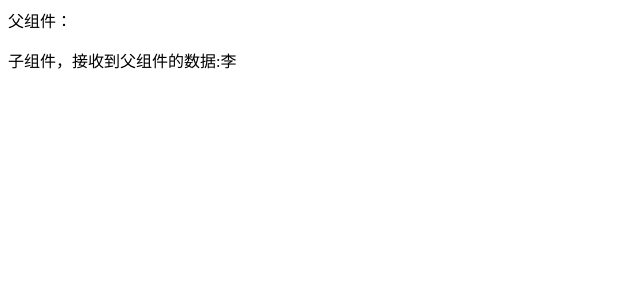
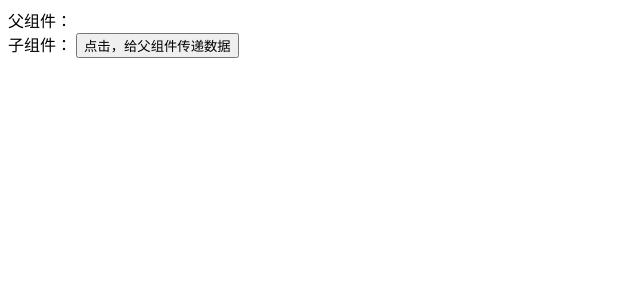
Before and after one commit to ElisabethLi0618/react2, a React (Create React App) app: page / in a window 1280 px wide. Shown: the top 300 px of the page, without its empty margins (0-640 px from the left). Built offline with nearby package versions, Linux system fonts and the light colour scheme.

Commit message:
子组件传递父组件

```diff
--- a/src/index.js
+++ b/src/index.js
@@ -5,30 +5,45 @@ import ReactDOM from 'react-dom';
 
 // 父组件
 class Parent extends React.Component {
+    //父组件初始状态是空的内容  子组件调用之后接收子组件传递过来的数据
     state ={
-        lastName: '李'
+        parentMsg:''
+    }
+    //提供回调函数，用来接收数据
+    getChildMsg = data => {
+        console.log('接收到子组件中传递过来的数据：', data)
+        this.setState({
+            parentMsg: data
+        })
     }
 
     render(){
         return(
             <div className="parent">
-                父组件：
-                <Child name={this.state.lastName} />
+                父组件：{this.state.parentMsg}
+                <Child getMsg={this.getChildMsg} />
             </div>
         )
     }
 }
 
 //子组件
-const Child = props => {
-    console.log('子组件',props)
-    return(
-        <div className="child">
-            {/* 父组件的数据就是state的数据 李 */}
-            <p>子组件，接收到父组件的数据:{props.name} </p>
-        </div>
-    )
-
+class Child extends React.Component {
+    state ={
+        msg: '玩手机'
+    }
+    handleClick = ()=> {
+        //子组件调用父组件传递过来的回调函数
+        this.props.getMsg(this.state.msg)
+    }
+    render(){
+        return(
+            <div className="child">
+                子组件： {''}
+                <button onClick={this.handleClick}>点击，给父组件传递数据</button>
+            </div>
+        )
+    }
 }
 
 ReactDOM.render(<Parent />, document.getElementById('root'))
```
